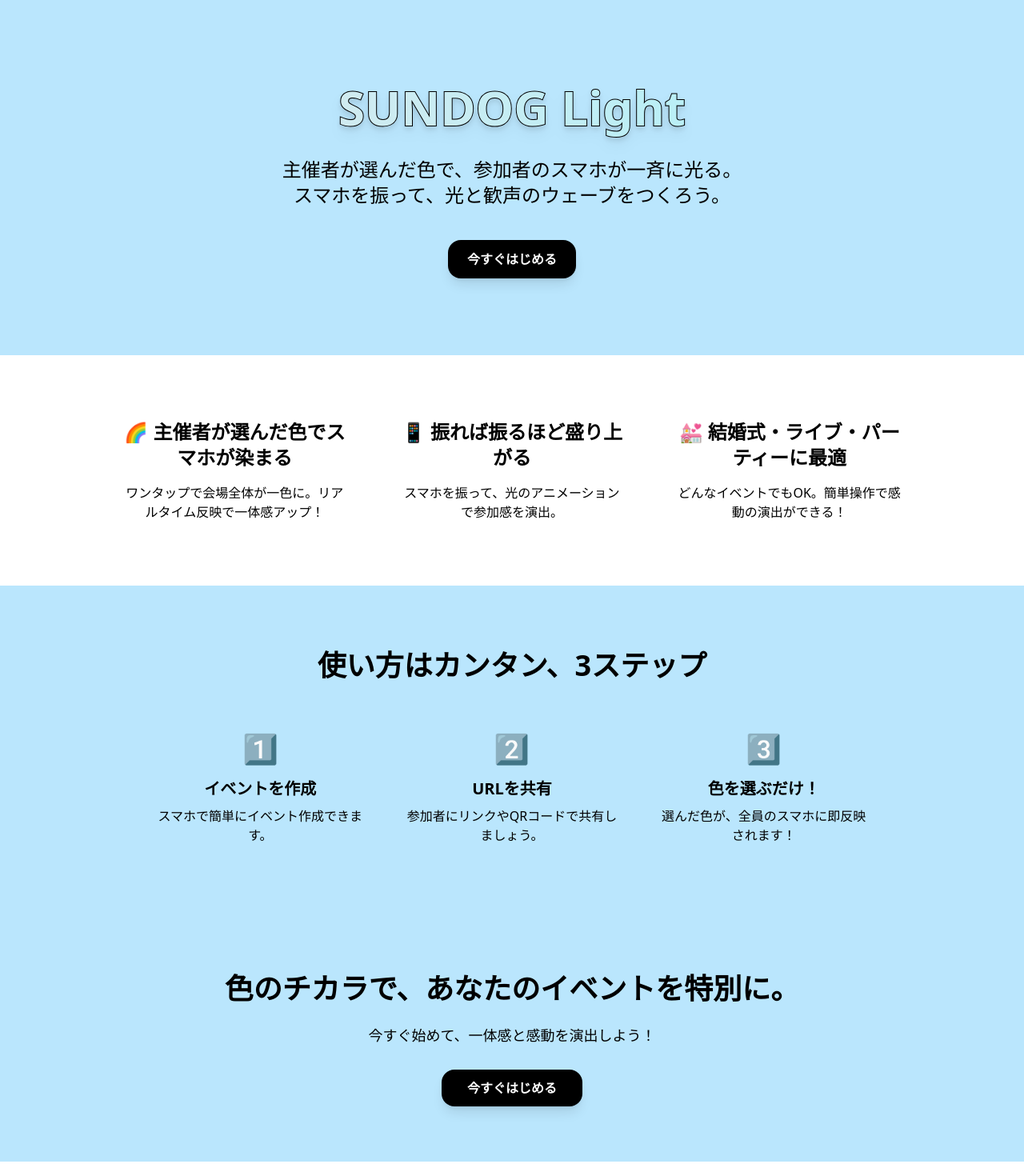
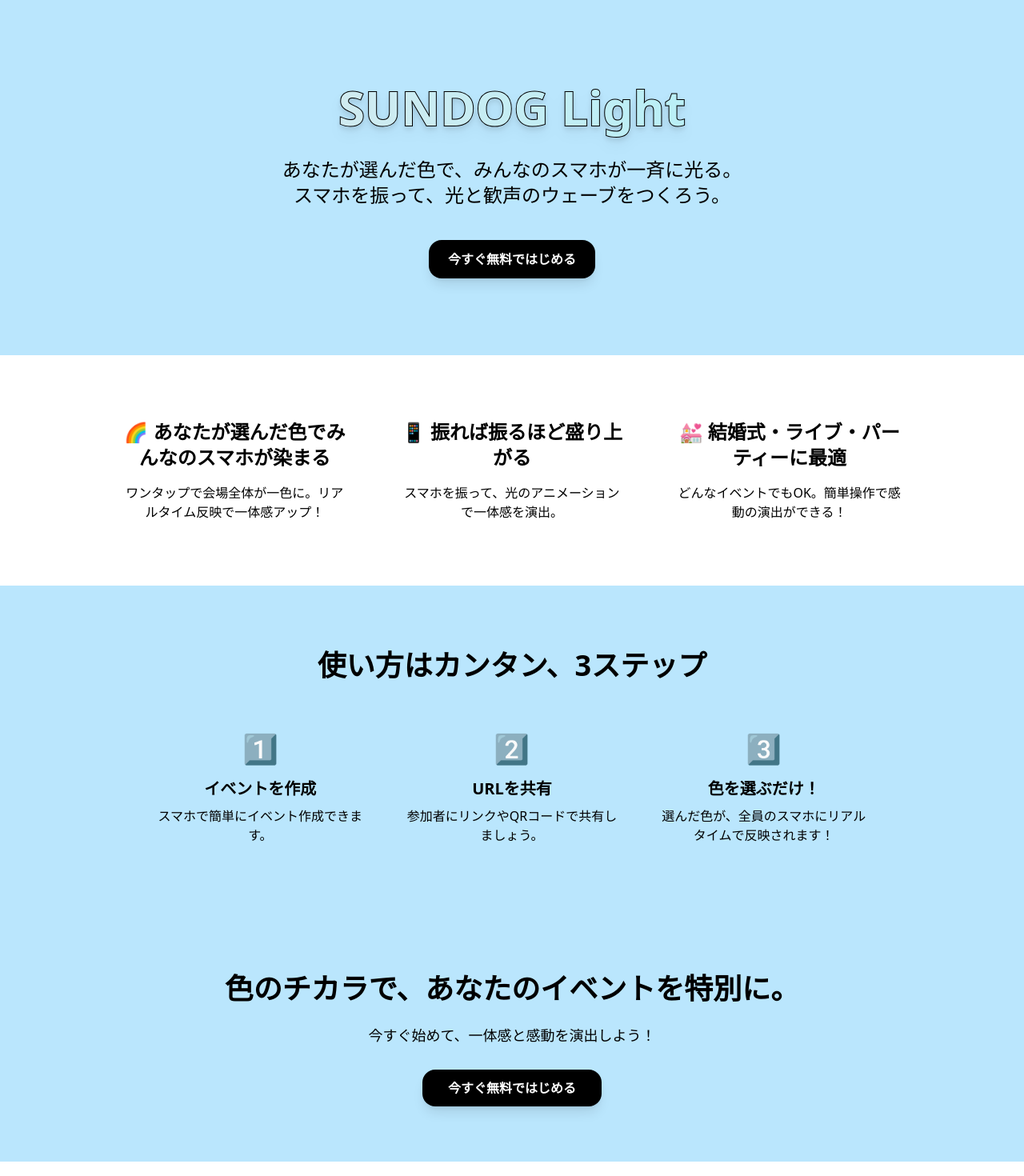
Before and after one commit to emusute1212/sundog_light, a Next.js app: page / in a window 1280 px wide. Shown: the top 1470 px of the page at 80% size. Built offline with nearby package versions, Linux system fonts and the light colour scheme; no server answers.

Commit message:
fix: Update LP

```diff
--- /dev/null
+++ b/src/app/components/GoogleAnalytics.tsx
@@ -0,0 +1,35 @@
+"use client";
+
+import Script from "next/script";
+import { GA_MEASUREMENT_ID } from "@/libs/gtag";
+
+export default function GoogleAnalytics() {
+    // GA_MEASUREMENT_IDが設定されていない場合は何も表示しない
+    if (!GA_MEASUREMENT_ID) {
+        return null;
+    }
+
+    return (
+        <>
+            <Script
+                strategy="afterInteractive"
+                src={`https://www.googletagmanager.com/gtag/js?id=${GA_MEASUREMENT_ID}`}
+            />
+            <Script
+                id="google-analytics"
+                strategy="afterInteractive"
+                dangerouslySetInnerHTML={{
+                    __html: `
+            window.dataLayer = window.dataLayer || [];
+            function gtag(){dataLayer.push(arguments);}
+            gtag('js', new Date());
+
+            gtag('config', '${GA_MEASUREMENT_ID}', {
+              page_path: window.location.pathname,
+            });
+          `,
+                }}
+            />
+        </>
+    );
+}
--- a/src/app/layout.tsx
+++ b/src/app/layout.tsx
@@ -1,7 +1,8 @@
-import type {Metadata} from "next";
-import {Geist, Geist_Mono} from "next/font/google";
+import type { Metadata } from "next";
+import { Geist, Geist_Mono } from "next/font/google";
 import "./globals.css";
 import React from "react";
+import GoogleAnalytics from "./components/GoogleAnalytics";
 
 const geistSans = Geist({
     variable: "--font-geist-sans",
@@ -18,16 +19,19 @@
     description: "Sundog Light app",
 };
 
-export default function RootLayout({children,}: Readonly<{
+export default function RootLayout({
+    children,
+}: Readonly<{
     children: React.ReactNode;
 }>) {
     return (
         <html lang="ja">
-        <body
-            className={`${geistSans.variable} ${geistMono.variable} antialiased`}
-        >
-        {children}
-        </body>
+            <body
+                className={`${geistSans.variable} ${geistMono.variable} antialiased`}
+            >
+                <GoogleAnalytics />
+                {children}
+            </body>
         </html>
     );
 }
--- a/src/app/page.tsx
+++ b/src/app/page.tsx
@@ -1,14 +1,16 @@
 import Link from "next/link";
-import type {Metadata} from 'next'
+import type { Metadata } from "next";
 
 export const metadata: Metadata = {
     title: "SUNDOG Light | 色を使ってイベントを盛り上げよう",
-    description: "ホストが色を変更すると、参加者の画面の色がリアルタイムで変わるイベントアプリ",
+    description:
+        "ホストが色を変更すると、参加者の画面の色がリアルタイムで変わるイベントアプリ",
     openGraph: {
         type: "website",
         url: "https://sundog-light.vercel.app",
         title: "イベント盛り上げアプリ",
-        description: "ホストが色を変更すると、参加者の画面の色がリアルタイムで変わるイベントアプリ",
+        description:
+            "ホストが色を変更すると、参加者の画面の色がリアルタイムで変わるイベントアプリ",
         images: [
             {
                 url: "/sundog.png",
@@ -17,7 +19,7 @@
                 alt: "sundog light",
             },
         ],
-    }
+    },
 };
 
 export default function LandingPage() {
@@ -25,9 +27,7 @@
         <main className="min-h-screen bg-white text-black font-sans">
             {/* Hero Section */}
             <section className="text-center py-24 px-4 bg-sky-200">
-                <div
-                    className="relative mb-6"
-                >
+                <div className="relative mb-6">
                     {/* アウトライン付きの背面テキスト */}
                     <h1
                         className={`w-full text-4xl md:text-6xl text-center font-extrabold p-2 text-black [-webkit-text-stroke:2px_black] drop-shadow-lg`}
@@ -43,15 +43,16 @@
                     </h1>
                 </div>
                 <p className="text-xl md:text-2xl mb-10">
-                    主催者が選んだ色で、参加者のスマホが一斉に光る。
-                    <br/>
+                    あなたが選んだ色で、みんなのスマホが一斉に光る。
+                    <br />
                     スマホを振って、光と歓声のウェーブをつくろう。
                 </p>
                 <div className="flex justify-center gap-4">
                     <Link
                         href="/login"
-                        className="bg-black text-white font-semibold py-3 px-6 rounded-2xl shadow-lg hover:scale-105 transition">
-                        今すぐはじめる
+                        className="bg-black text-white font-semibold py-3 px-6 rounded-2xl shadow-lg hover:scale-105 transition"
+                    >
+                        今すぐ無料ではじめる
                     </Link>
                 </div>
             </section>
@@ -59,26 +60,38 @@
             {/* Features Section */}
             <section className="py-20 px-6 max-w-5xl mx-auto grid gap-16 md:grid-cols-3 text-center">
                 <div>
-                    <h3 className="text-2xl font-bold mb-4 text-black">🌈 主催者が選んだ色でスマホが染まる</h3>
-                    <p>ワンタップで会場全体が一色に。リアルタイム反映で一体感アップ！</p>
+                    <h3 className="text-2xl font-bold mb-4 text-black">
+                        🌈 あなたが選んだ色でみんなのスマホが染まる
+                    </h3>
+                    <p>
+                        ワンタップで会場全体が一色に。リアルタイム反映で一体感アップ！
+                    </p>
                 </div>
                 <div>
-                    <h3 className="text-2xl font-bold mb-4 text-black">📱 振れば振るほど盛り上がる</h3>
-                    <p>スマホを振って、光のアニメーションで参加感を演出。</p>
+                    <h3 className="text-2xl font-bold mb-4 text-black">
+                        📱 振れば振るほど盛り上がる
+                    </h3>
+                    <p>スマホを振って、光のアニメーションで一体感を演出。</p>
                 </div>
                 <div>
-                    <h3 className="text-2xl font-bold mb-4 text-black">💒 結婚式・ライブ・パーティーに最適</h3>
+                    <h3 className="text-2xl font-bold mb-4 text-black">
+                        💒 結婚式・ライブ・パーティーに最適
+                    </h3>
                     <p>どんなイベントでもOK。簡単操作で感動の演出ができる！</p>
                 </div>
             </section>
 
             {/* How It Works Section */}
             <section className="bg-sky-200 text-black py-20 px-6">
-                <h2 className="text-3xl md:text-4xl font-bold text-center mb-16">使い方はカンタン、3ステップ</h2>
+                <h2 className="text-3xl md:text-4xl font-bold text-center mb-16">
+                    使い方はカンタン、3ステップ
+                </h2>
                 <div className="max-w-4xl mx-auto grid gap-12 md:grid-cols-3 text-center">
                     <div>
                         <div className="text-4xl mb-4">1️⃣</div>
-                        <h4 className="font-bold text-xl mb-2">イベントを作成</h4>
+                        <h4 className="font-bold text-xl mb-2">
+                            イベントを作成
+                        </h4>
                         <p>スマホで簡単にイベント作成できます。</p>
                     </div>
                     <div>
@@ -88,20 +101,29 @@
                     </div>
                     <div>
                         <div className="text-4xl mb-4">3️⃣</div>
-                        <h4 className="font-bold text-xl mb-2">色を選ぶだけ！</h4>
-                        <p>選んだ色が、全員のスマホに即反映されます！</p>
+                        <h4 className="font-bold text-xl mb-2">
+                            色を選ぶだけ！
+                        </h4>
+                        <p>
+                            選んだ色が、全員のスマホにリアルタイムで反映されます！
+                        </p>
                     </div>
                 </div>
             </section>
 
             {/* Final CTA */}
             <section className="py-20 px-6 text-center bg-sky-200">
-                <h2 className="text-3xl md:text-4xl font-bold mb-6 text-black">色のチカラで、あなたのイベントを特別に。</h2>
-                <p className="mb-10 text-lg">今すぐ始めて、一体感と感動を演出しよう！</p>
+                <h2 className="text-3xl md:text-4xl font-bold mb-6 text-black">
+                    色のチカラで、あなたのイベントを特別に。
+                </h2>
+                <p className="mb-10 text-lg">
+                    今すぐ始めて、一体感と感動を演出しよう！
+                </p>
                 <Link
                     href="/login"
-                    className="bg-black text-white font-semibold py-3 px-8 rounded-2xl shadow-lg hover:scale-105 transition">
-                    今すぐはじめる
+                    className="bg-black text-white font-semibold py-3 px-8 rounded-2xl shadow-lg hover:scale-105 transition"
+                >
+                    今すぐ無料ではじめる
                 </Link>
             </section>
 
--- /dev/null
+++ b/src/libs/gtag.ts
@@ -0,0 +1,43 @@
+// Google Analytics tracking functions
+export const GA_MEASUREMENT_ID = process.env.NEXT_PUBLIC_GA_MEASUREMENT_ID;
+
+// Check if GA is enabled
+export const isGAEnabled = GA_MEASUREMENT_ID && typeof window !== "undefined";
+
+// Page view tracking
+export const pageview = (url: string) => {
+    if (isGAEnabled) {
+        window.gtag("config", GA_MEASUREMENT_ID, {
+            page_path: url,
+        });
+    }
+};
+
+// Event tracking
+type EventAction = {
+    action: string;
+    category: string;
+    label?: string;
+    value?: number;
+};
+
+export const event = ({ action, category, label, value }: EventAction) => {
+    if (isGAEnabled) {
+        window.gtag("event", action, {
+            event_category: category,
+            event_label: label,
+            value: value,
+        });
+    }
+};
+
+// Declare global gtag function for TypeScript
+declare global {
+    interface Window {
+        gtag: (
+            command: "config" | "event",
+            targetId: string,
+            config?: any
+        ) => void;
+    }
+}
```
